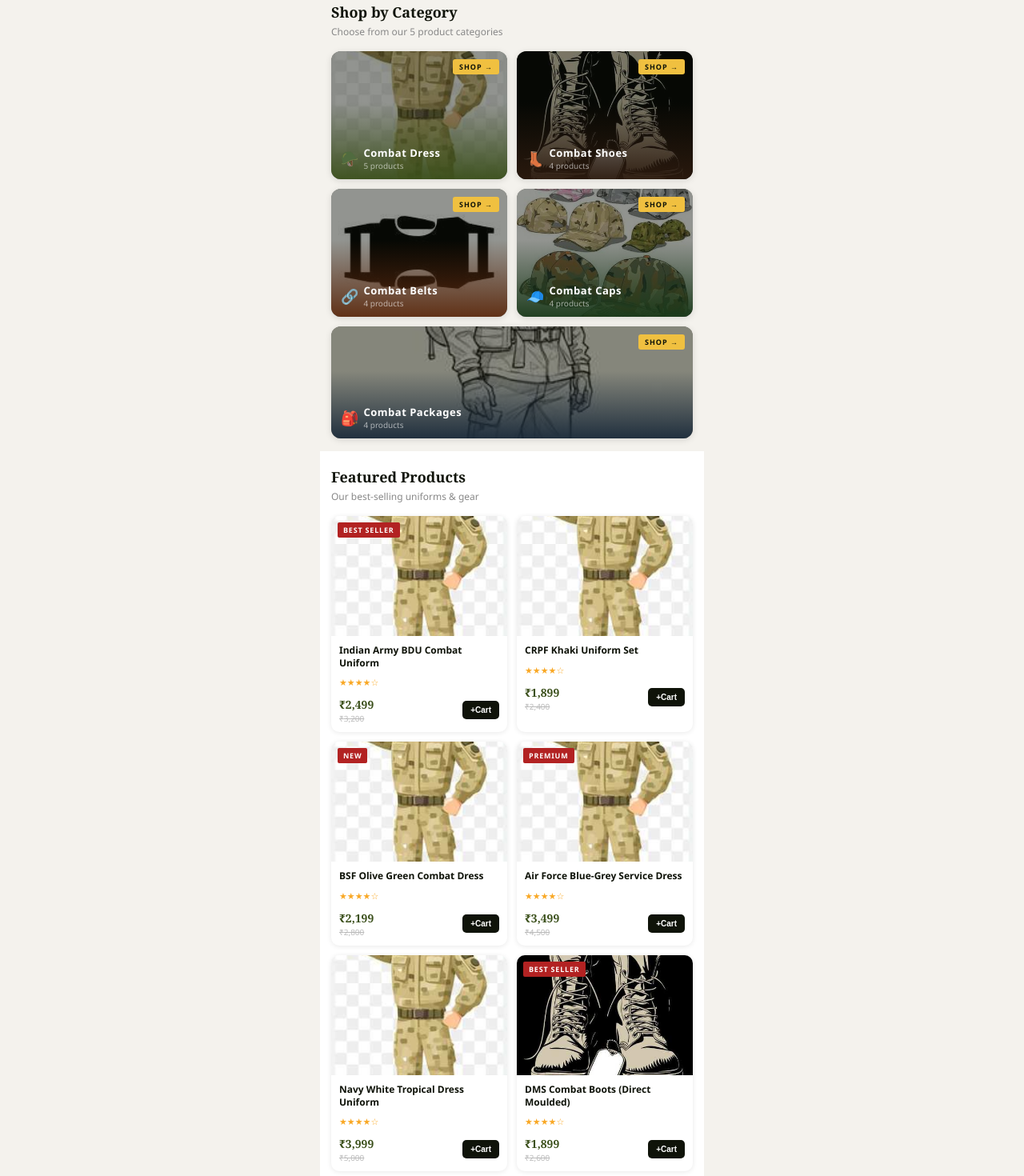
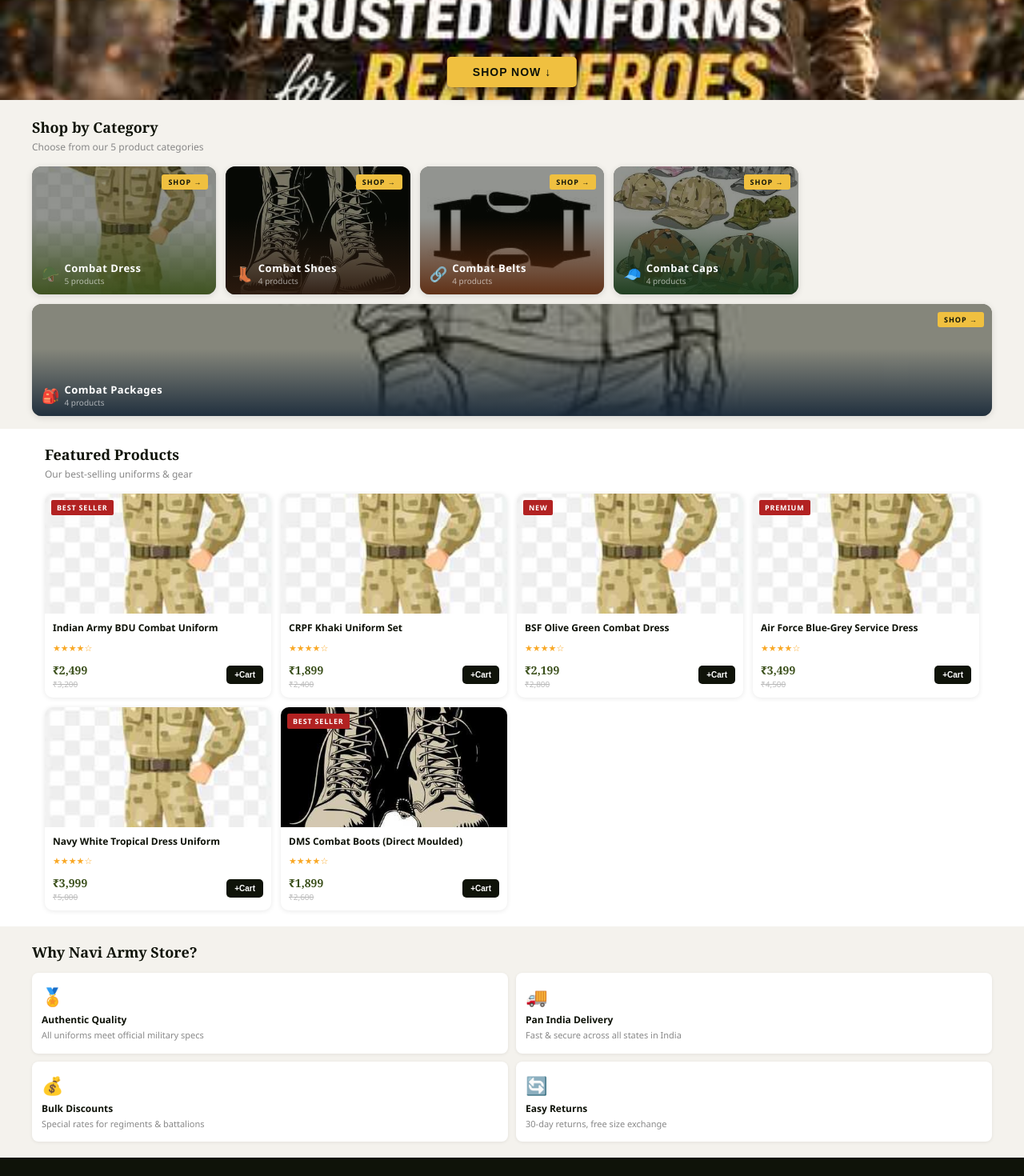
Before and after one commit to cherryphw85/NaviArmyStores, a React (Vite) app: page / in a window 1280 px wide. Shown: the part 480-1950 px from the top of the page at 80% size. Built offline with nearby package versions, Linux system fonts and the light colour scheme.

Commit message:
Fix responsive layout: src/App.jsx

```diff
--- a/src/App.jsx
+++ b/src/App.jsx
@@ -211,7 +211,7 @@
 
       {/* ── HERO BANNER (your uploaded image) ── */}
       <div style={{ position:"relative", width:"100%", background:C.dark }}>
-        <img src={IMG_BANNER} alt="Trusted Uniforms for Real Heroes" style={{ width:"100%", display:"block", maxHeight:420, objectFit:"cover", objectPosition:"top" }} />
+        <img src={IMG_BANNER} alt="Trusted Uniforms for Real Heroes" className="hero-img" />
         {/* Overlay Shop Now button */}
         <div style={{ position:"absolute", bottom:16, left:"50%", transform:"translateX(-50%)" }}>
           <button style={{ ...btnGold, padding:"11px 32px", fontSize:14, letterSpacing:1, textTransform:"uppercase", boxShadow:"0 4px 16px rgba(0,0,0,.5)" }}
@@ -222,10 +222,10 @@
       </div>
 
       {/* ── CATEGORIES ── */}
-      <div style={{ padding:"22px 14px 8px" }} id="cats">
+      <div className="page-wrap" style={{ padding:"22px 0 8px" }} id="cats">
         <div style={{ fontFamily:"Georgia,serif", fontSize:18, fontWeight:700, color:C.dark, marginBottom:4 }}>Shop by Category</div>
         <div style={{ color:"#888", fontSize:12, marginBottom:16 }}>Choose from our 5 product categories</div>
-        <div style={{ display:"grid", gridTemplateColumns:"repeat(2,1fr)", gap:12 }}>
+        <div className="cat-grid">
           {CATEGORIES.map((cat,i) => {
             const cnt = products.filter(p=>p.categoryId===cat.id).length;
             const isLast = i===4;
@@ -257,16 +257,16 @@
       </div>
 
       {/* ── FEATURED PRODUCTS ── */}
-      <div style={{ background:"#fff", padding:"20px 14px", marginTop:8 }}>
+      <div style={{ background:"#fff", padding:"20px 0", marginTop:8 }}><div className="page-wrap">
         <div style={{ fontFamily:"Georgia,serif", fontSize:18, fontWeight:700, color:C.dark, marginBottom:4 }}>Featured Products</div>
         <div style={{ color:"#888", fontSize:12, marginBottom:16 }}>Our best-selling uniforms & gear</div>
-        <div style={{ display:"grid", gridTemplateColumns:"repeat(2,1fr)", gap:12 }}>
-          {products.filter((_,i)=>i<6).map(prod=><ProdCard key={prod.id} prod={prod}/>)}
+        <div className="prod-grid">
+          {products.filter((_,i)=>i<6).map(prod=><ProdCard key={prod.id} prod={prod}/>)}</div>
         </div>
       </div>
 
       {/* ── WHY US ── */}
-      <div style={{ padding:"20px 14px" }}>
+      <div className="page-wrap" style={{ padding:"20px 0" }}>
         <div style={{ fontFamily:"Georgia,serif", fontSize:18, fontWeight:700, color:C.dark, marginBottom:14 }}>Why Navi Army Store?</div>
         <div style={{ display:"grid", gridTemplateColumns:"1fr 1fr", gap:10 }}>
           {[["🏅","Authentic Quality","All uniforms meet official military specs"],
@@ -332,7 +332,7 @@
       <div style={{ padding:"16px 14px" }}>
         {catItems.length===0
           ? <div style={{ textAlign:"center",padding:"48px 0",color:"#bbb" }}><div style={{ fontSize:36 }}>📦</div><p style={{ marginTop:10,fontWeight:600 }}>No products yet</p><p style={{ fontSize:12,marginTop:6 }}>Add from Admin panel</p></div>
-          : <div style={{ display:"grid",gridTemplateColumns:"repeat(2,1fr)",gap:12 }}>
+          : <div className="prod-grid">
               {catItems.map(p=><ProdCard key={p.id} prod={p}/>)}
             </div>
         }
@@ -592,8 +592,8 @@
 
   // ─── ROOT RENDER ──────────────────────────────────────────────────────────
   return (
-    <div ref={wrapRef} style={{ fontFamily:"'Segoe UI',system-ui,sans-serif",background:"#f4f2ed",minHeight:"100vh",maxWidth:480,margin:"0 auto",position:"relative",overflowX:"hidden" }}>
-      <style>{`@keyframes fadeUp{from{opacity:0;transform:translateX(-50%) translateY(20px)}to{opacity:1;transform:translateX(-50%) translateY(0)}}*{box-sizing:border-box;margin:0;padding:0}::-webkit-scrollbar{width:3px}::-webkit-scrollbar-thumb{background:#c8b87a;border-radius:2px}`}</style>
+    <div ref={wrapRef} style={{ fontFamily:"'Segoe UI',system-ui,sans-serif",background:"#f4f2ed",minHeight:"100vh",maxWidth:"100%",margin:"0 auto",position:"relative",overflowX:"hidden" }}>
+      <style>{`@keyframes fadeUp{from{opacity:0;transform:translateX(-50%) translateY(20px)}to{opacity:1;transform:translateX(-50%) translateY(0)}}*{box-sizing:border-box;margin:0;padding:0}::-webkit-scrollbar{width:6px}::-webkit-scrollbar-thumb{background:#c8b87a;border-radius:2px}.prod-grid{display:grid;grid-template-columns:repeat(2,1fr);gap:12px}@media(min-width:600px){.prod-grid{grid-template-columns:repeat(3,1fr)}}@media(min-width:900px){.prod-grid{grid-template-columns:repeat(4,1fr)}}.cat-grid{display:grid;grid-template-columns:repeat(2,1fr);gap:12px}@media(min-width:600px){.cat-grid{grid-template-columns:repeat(3,1fr)}}@media(min-width:900px){.cat-grid{grid-template-columns:repeat(5,1fr)}}.page-wrap{max-width:1200px;margin:0 auto;padding:0 16px}.hero-img{width:100%;max-height:520px;object-fit:cover;object-position:top;display:block}`}</style>
 
       {page!=="admin" && <Navbar/>}
       {cartOpen && <CartDrawer/>}
```
